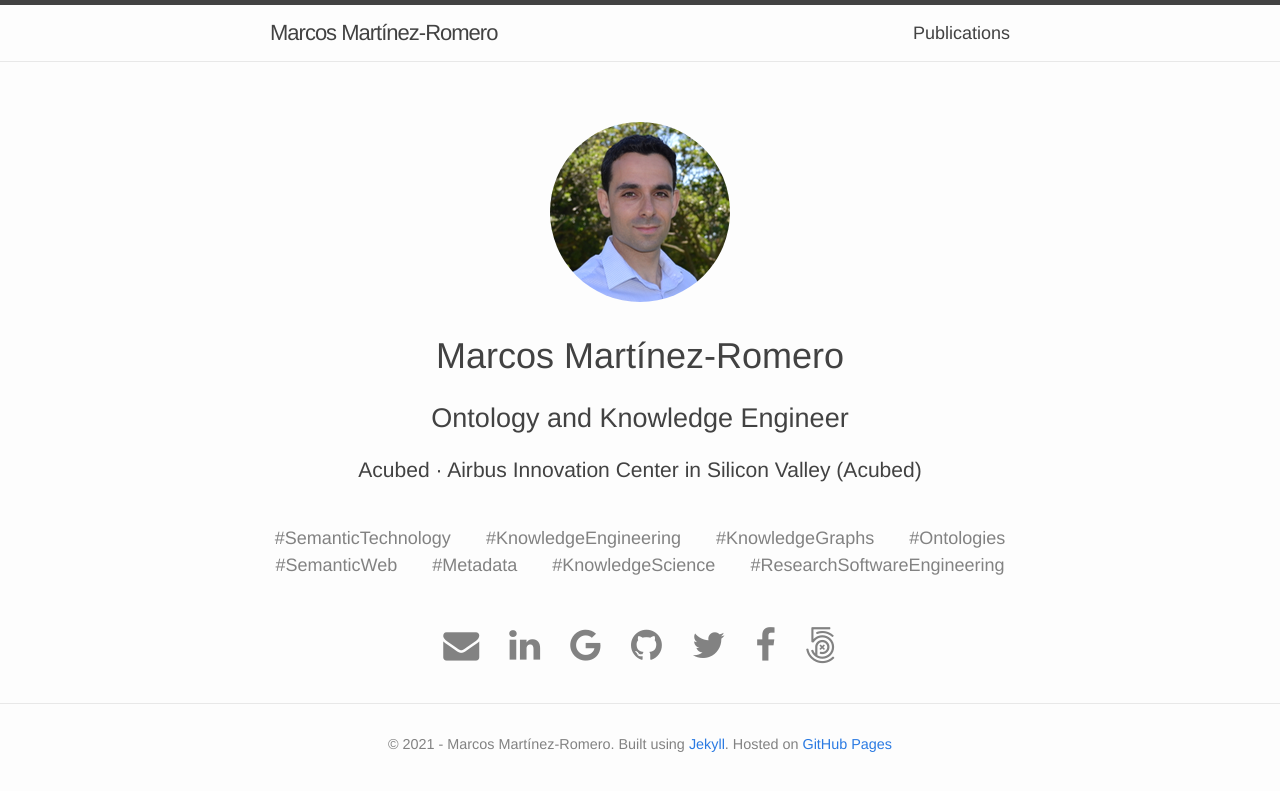
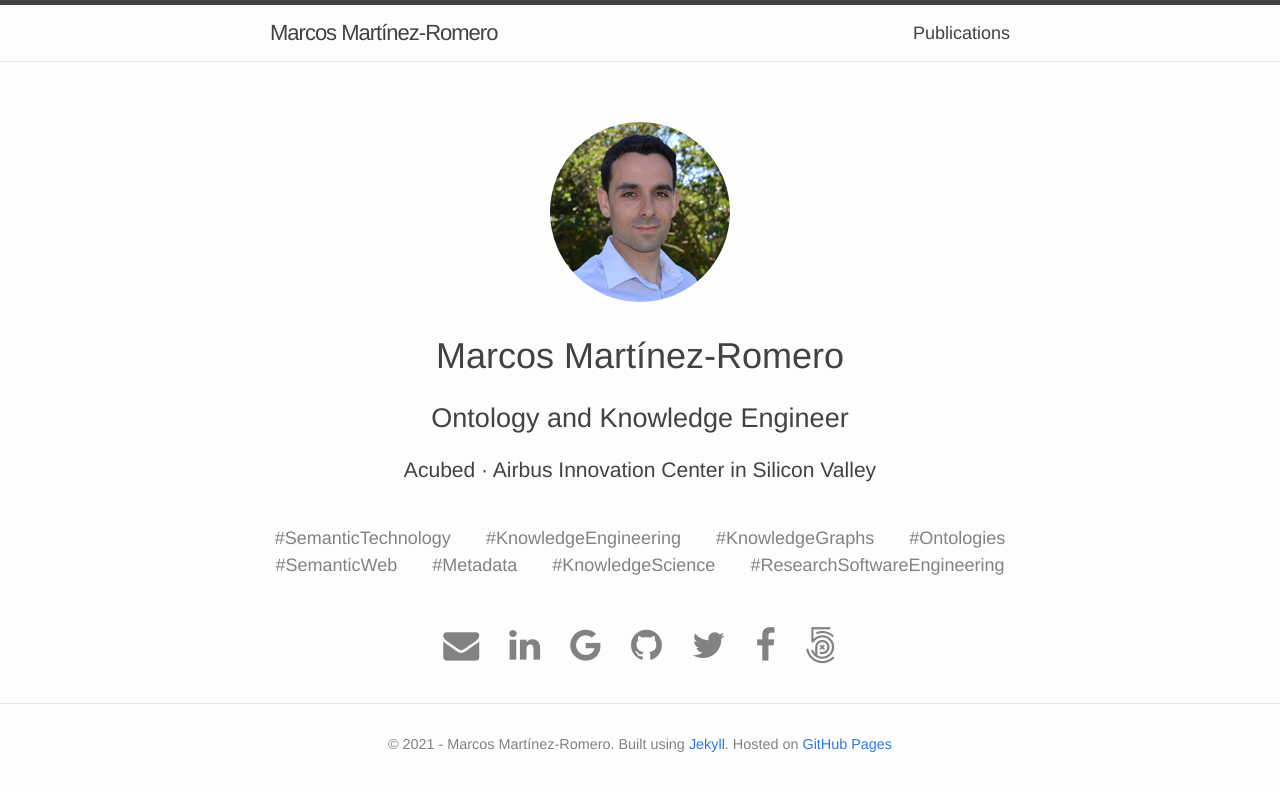
Before and after one commit to marcosmro/marcosmro.github.io, a Jekyll site: the page built from index.html, in a window 1280 px wide. Shown: the top 791 px of the page. Built offline with Jekyll 4.4.1, drawn with Linux system fonts in a browser that asks for light colours.

Commit message:
Update index.html

```diff
--- a/index.html
+++ b/index.html
@@ -27,7 +27,7 @@ layout: default
     <!-- Info -->
     <h1 class="my-header">Marcos Martínez-Romero</h1>
     <h2 class="my-header">Ontology and Knowledge Engineer</h2>
-    <h3 class="my-header">Acubed · Airbus Innovation Center in Silicon Valley (Acubed)</h3>
+    <h3 class="my-header">Acubed · Airbus Innovation Center in Silicon Valley</h3>
     <!-- About me -->
     <!--     <div class="container-info">
             <p>
```
